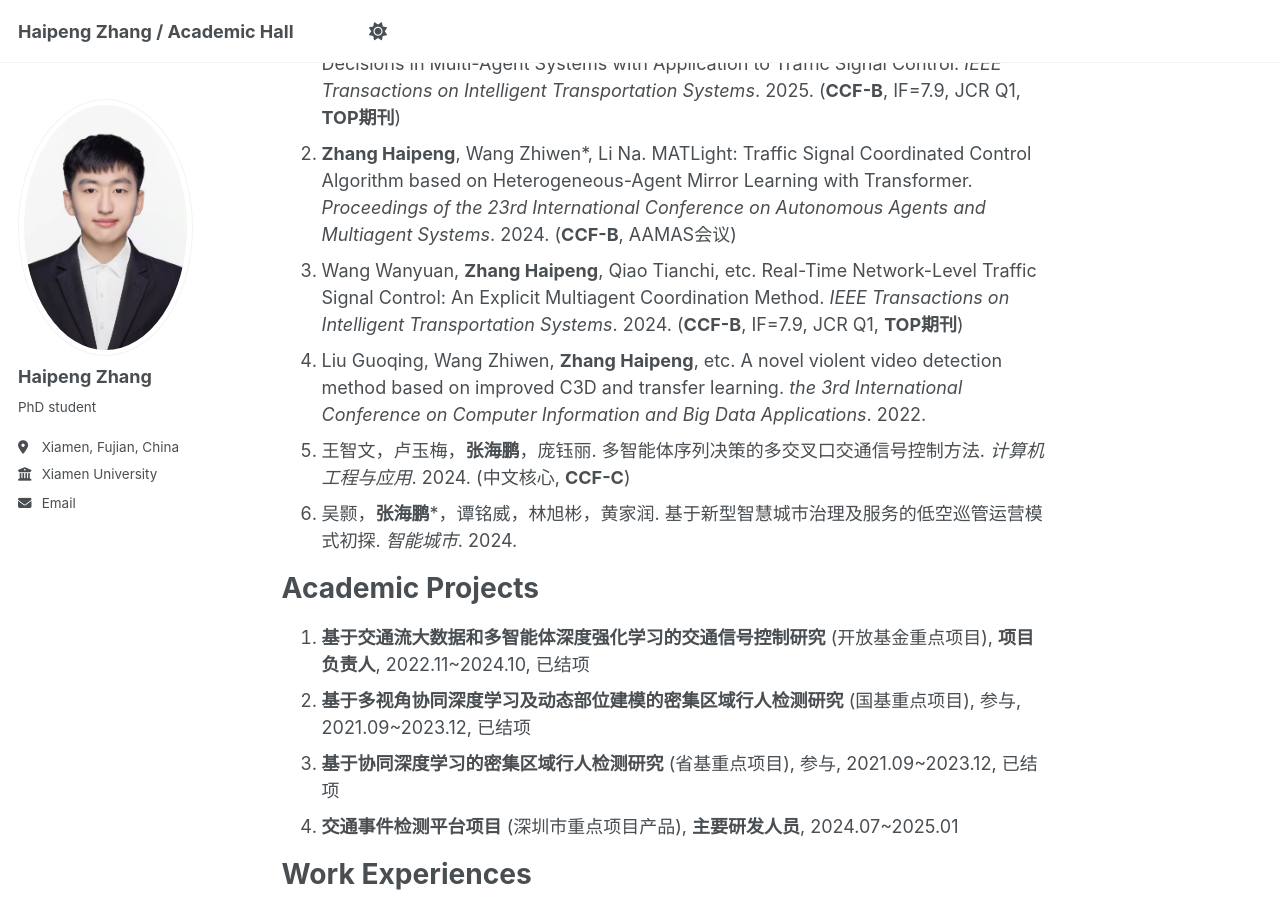
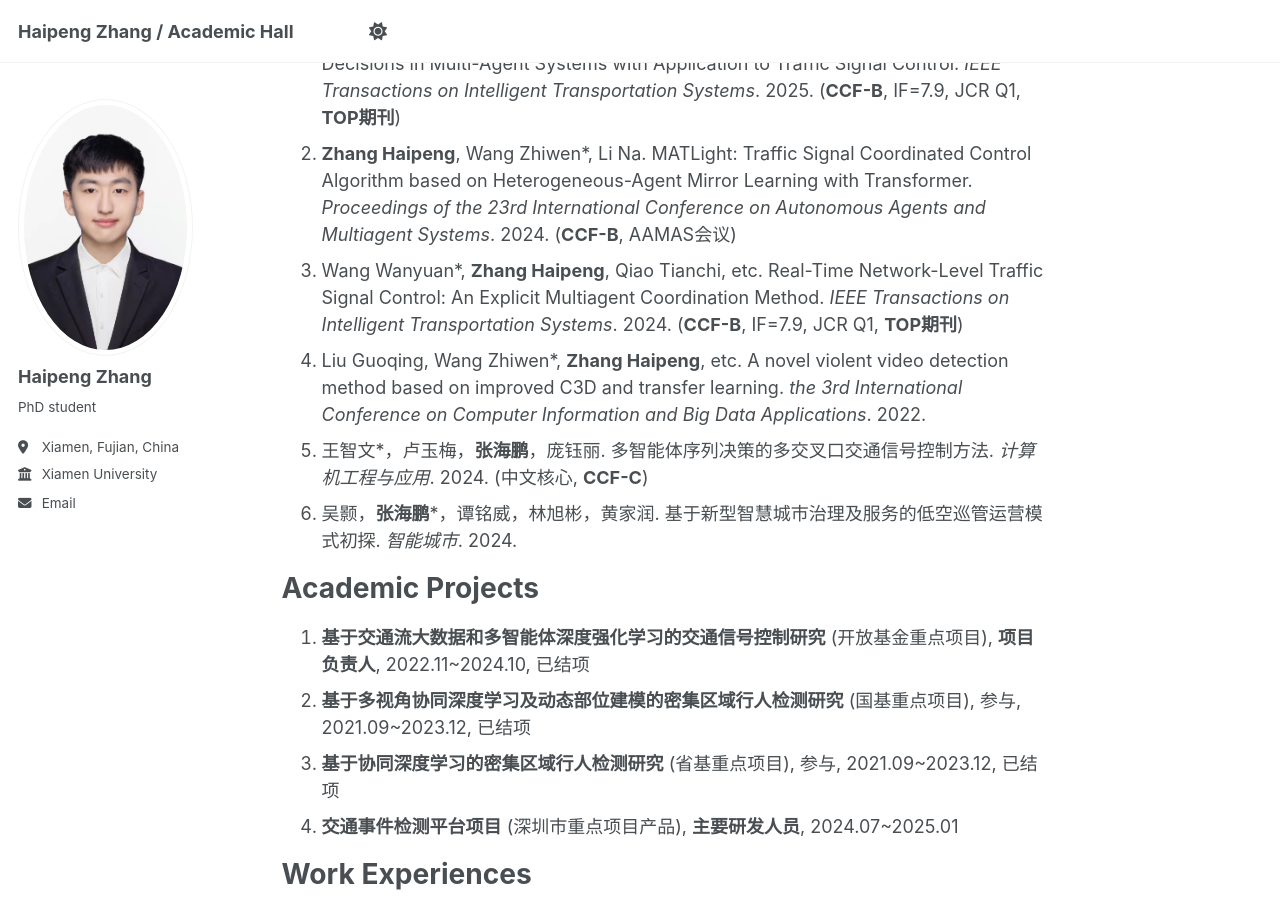
Before and after one commit to Harry-first/haipengzhang, a Jekyll site: the page built from _pages/about.md, in a window 1280 px wide and 900 px high, scrolled down 806 px. Built offline with Jekyll 4.4.1, drawn with Linux system fonts in a browser that asks for light colours.

```diff
--- a/_pages/about.md
+++ b/_pages/about.md
@@ -26,9 +26,9 @@ redirect_from:
 ======
 1. **Zhang Haipeng**, Wang Zhiwen*, Yu Jilin, etc. Learning Simultaneous and Sequential Decisions in Multi-Agent Systems with Application to Traffic Signal Control. _IEEE Transactions on Intelligent Transportation Systems_. 2025. (**CCF-B**, IF=7.9, JCR Q1, **TOP期刊**)
 2. **Zhang Haipeng**, Wang Zhiwen*, Li Na. MATLight: Traffic Signal Coordinated Control Algorithm based on Heterogeneous-Agent Mirror Learning with Transformer. _Proceedings of the 23rd International Conference on Autonomous Agents and Multiagent Systems_. 2024. (**CCF-B**, AAMAS会议)
-3. Wang Wanyuan, **Zhang Haipeng**, Qiao Tianchi, etc. Real-Time Network-Level Traffic Signal Control: An Explicit Multiagent Coordination Method. _IEEE Transactions on Intelligent Transportation Systems_. 2024. (**CCF-B**, IF=7.9, JCR Q1, **TOP期刊**)
-4. Liu Guoqing, Wang Zhiwen, **Zhang Haipeng**, etc. A novel violent video detection method based on improved C3D and transfer learning. _the 3rd International Conference on Computer Information and Big Data Applications_. 2022.
-5. 王智文，卢玉梅，**张海鹏**，庞钰丽. 多智能体序列决策的多交叉口交通信号控制方法. _计算机工程与应用_. 2024. (中文核心, **CCF-C**)
+3. Wang Wanyuan*, **Zhang Haipeng**, Qiao Tianchi, etc. Real-Time Network-Level Traffic Signal Control: An Explicit Multiagent Coordination Method. _IEEE Transactions on Intelligent Transportation Systems_. 2024. (**CCF-B**, IF=7.9, JCR Q1, **TOP期刊**)
+4. Liu Guoqing, Wang Zhiwen*, **Zhang Haipeng**, etc. A novel violent video detection method based on improved C3D and transfer learning. _the 3rd International Conference on Computer Information and Big Data Applications_. 2022.
+5. 王智文*，卢玉梅，**张海鹏**，庞钰丽. 多智能体序列决策的多交叉口交通信号控制方法. _计算机工程与应用_. 2024. (中文核心, **CCF-C**)
 6. 吴颢，**张海鹏***，谭铭威，林旭彬，黄家润. 基于新型智慧城市治理及服务的低空巡管运营模式初探. _智能城市_. 2024.
 
 **Academic Projects**
```
